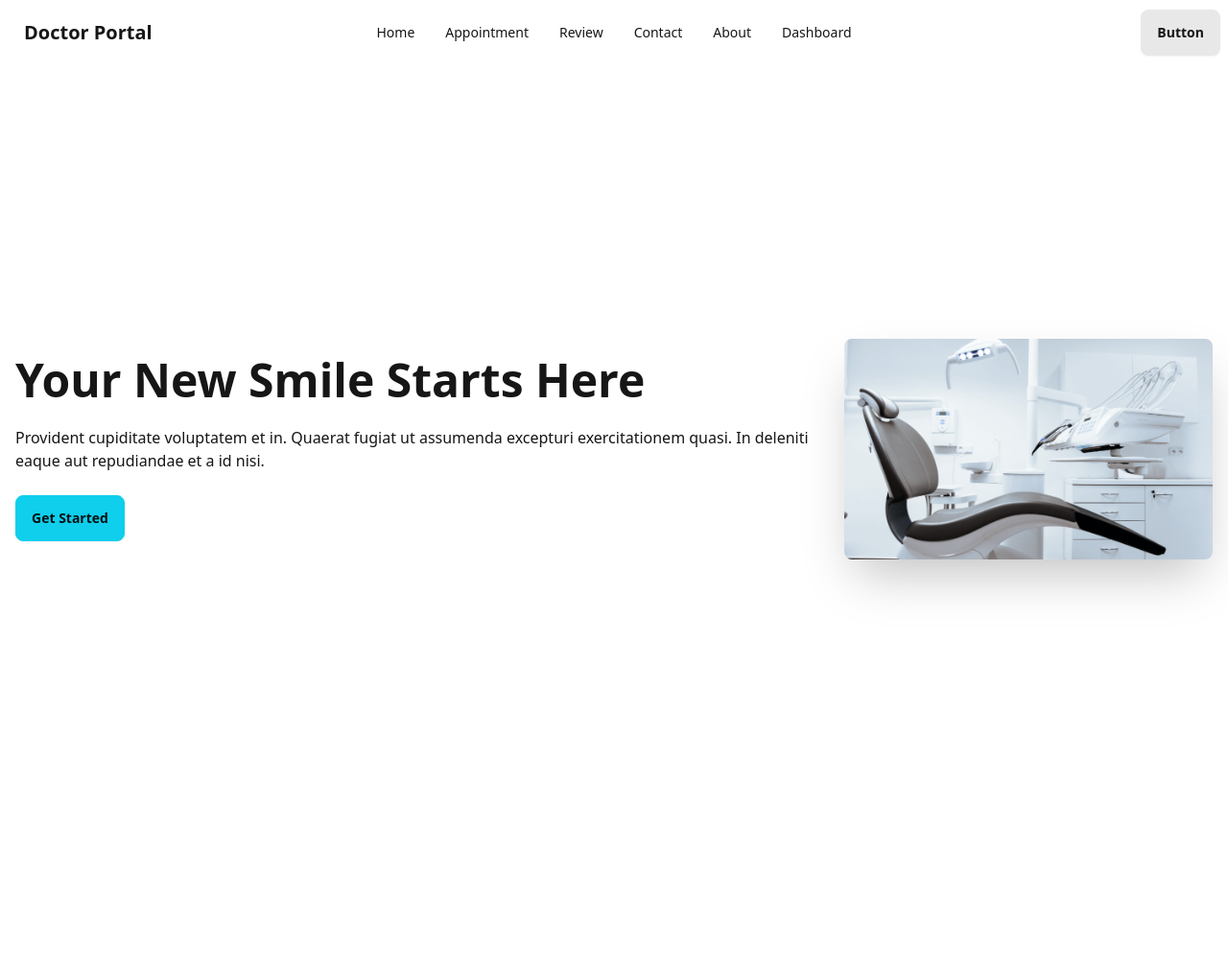
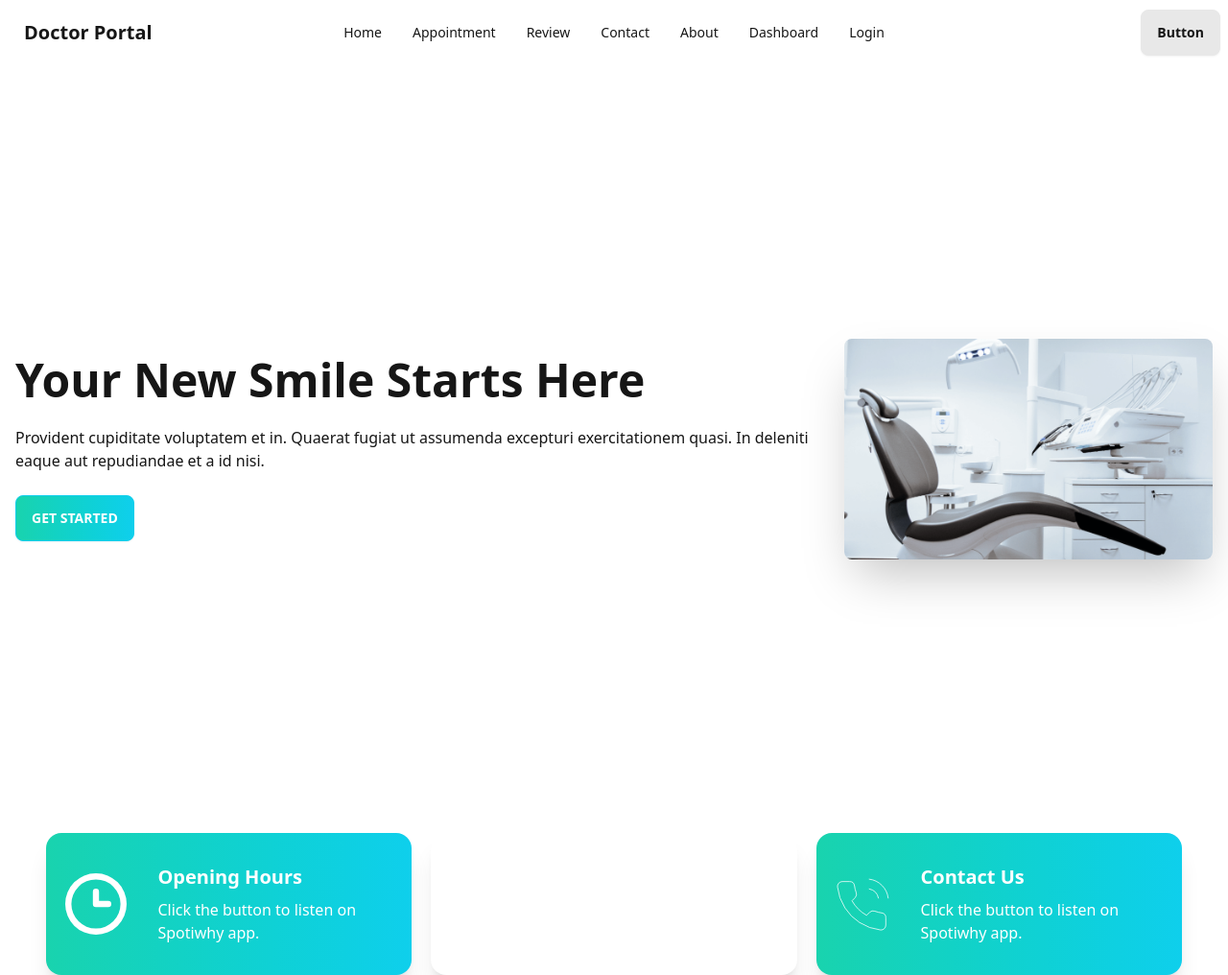
Before and after one commit to armank8/doctors-portal-revision, a React (Vite) app in the folder client/: page / in a window 1280 px wide. Shown: the whole page at 96% size. Before the commit the page ends 868 px from the top, so only its background shows below. Built offline with nearby package versions, Linux system fonts and the light colour scheme; the HTML template or start-up script is replaced by a standard one.

Commit message:
Info and infoCard

```diff
--- a/client/src/App.jsx
+++ b/client/src/App.jsx
@@ -2,6 +2,7 @@
 import Navbar from "./pages/shared/Navbar";
 import Home from "./pages/Home/Home";
 import About from "./pages/About/About";
+import Login from "./pages/Login/Login";
 
 export default function App() {
   return (
@@ -10,6 +11,7 @@
       <Routes>
         <Route path="/" element={<Home></Home>}></Route>
         <Route path="about" element={<About></About>}></Route>
+        <Route path="login" element={<Login></Login>}></Route>
       </Routes>
     </div>
   );
--- a/client/src/pages/Home/Banner.jsx
+++ b/client/src/pages/Home/Banner.jsx
@@ -2,7 +2,7 @@
 export default function Banner() {
   return (
     <div>
-      <div className="hero min-h-screen bg-base-100">
+      <div className="hero min-h-screen">
         <div className="hero-content flex-col lg:flex-row-reverse">
           <img src={chair} className="max-w-sm rounded-lg shadow-2xl" />
           <div>
@@ -12,7 +12,7 @@
               excepturi exercitationem quasi. In deleniti eaque aut repudiandae
               et a id nisi.
             </p>
-            <button className="btn btn-primary">Get Started</button>
+            <button className="btn btn-primary uppercase text-white font-bold bg-gradient-to-r from-secondary to-primary">Get Started</button>
           </div>
         </div>
       </div>
--- a/client/src/pages/Home/Home.jsx
+++ b/client/src/pages/Home/Home.jsx
@@ -1,9 +1,12 @@
 import Banner from "./Banner";
+import Info from "./Info";
+
 
 export default function Home() {
   return (
     <div>
         <Banner></Banner>
+        <Info></Info>
     </div>
   )
 }
--- /dev/null
+++ b/client/src/pages/Home/Info.jsx
@@ -0,0 +1,14 @@
+import InfoCard from "./InfoCard";
+import clock from "../../assets/icons/clock.svg";
+import marker from "../../assets/icons/marker.svg";
+import phone from "../../assets/icons/phone.svg";
+
+export default function Info() {
+  return (
+    <div className="grid grid-cols-1 lg:grid-cols-3 gap-5 px-12">
+      <InfoCard cardTitle="Opening Hours" bgClass="bg-gradient-to-r from-secondary to-primary" img={clock}></InfoCard>
+      <InfoCard cardTitle="Our Locations" bgClass="bg-accent" img={marker}></InfoCard>
+      <InfoCard cardTitle="Contact Us" bgClass="bg-gradient-to-r from-secondary to-primary" img={phone}></InfoCard>
+    </div>
+  );
+}
--- /dev/null
+++ b/client/src/pages/Home/InfoCard.jsx
@@ -0,0 +1,13 @@
+export default function InfoCard({ img, cardTitle,bgClass }) {
+  return (
+    <div className={`card lg:card-side bg-base-100 shadow-xl ${bgClass}`}>
+      <figure className="pl-5">
+        <img src={img} alt="Album" />
+      </figure>
+      <div className="card-body text-white">
+        <h2 className="card-title">{cardTitle}</h2>
+        <p>Click the button to listen on Spotiwhy app.</p>
+      </div>
+    </div>
+  );
+}
--- /dev/null
+++ b/client/src/pages/Login/Login.jsx
@@ -0,0 +1,8 @@
+
+export default function Login() {
+  return (
+    <div>
+        <h1>Login page</h1>
+    </div>
+  )
+}
--- a/client/src/pages/shared/Navbar.jsx
+++ b/client/src/pages/shared/Navbar.jsx
@@ -21,6 +21,9 @@
 
       <li>
         <Link to="/dashboard">Dashboard</Link>
+      </li>
+      <li>
+        <Link to="/login">Login</Link>
       </li>
     </>
   );
```
